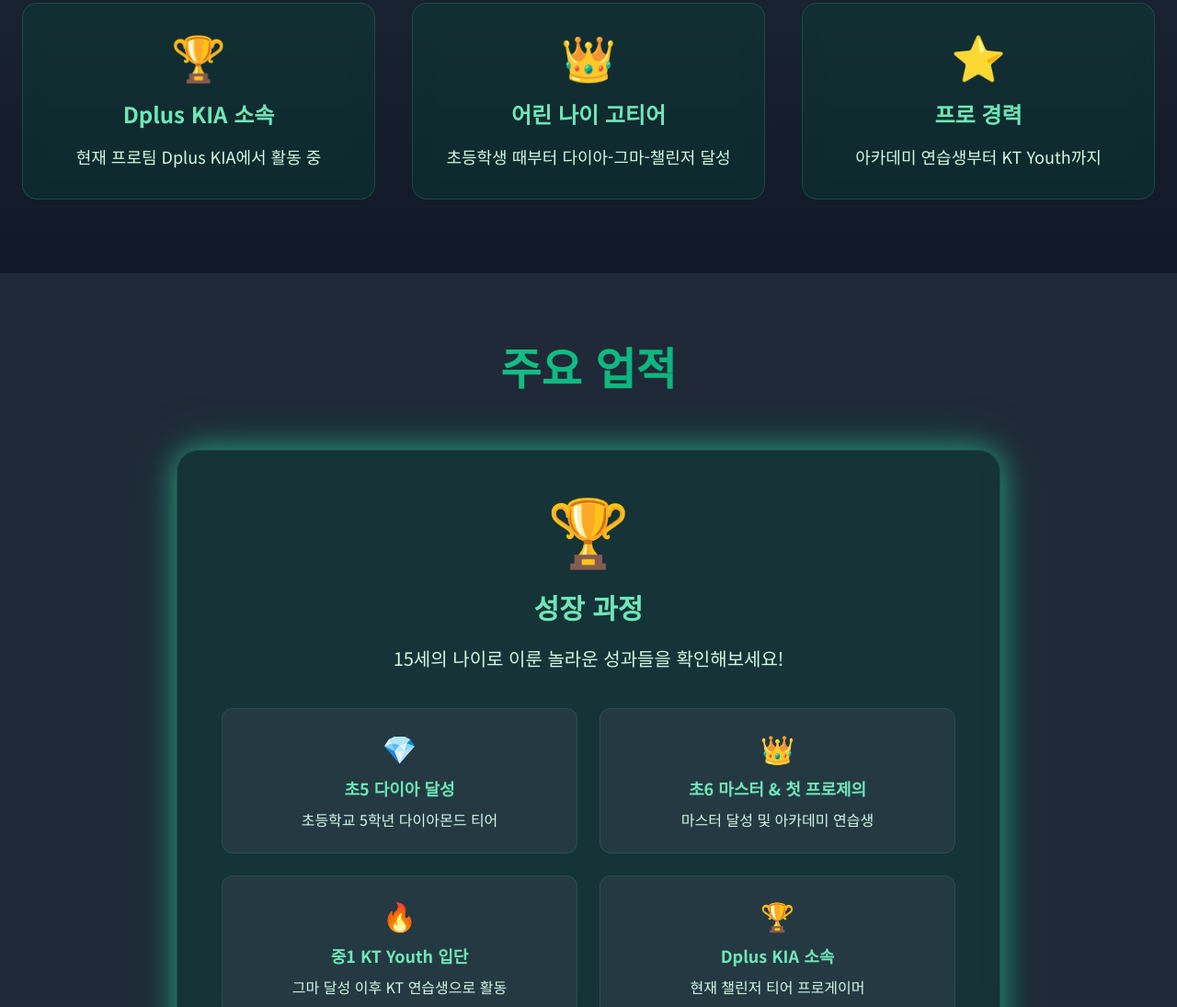
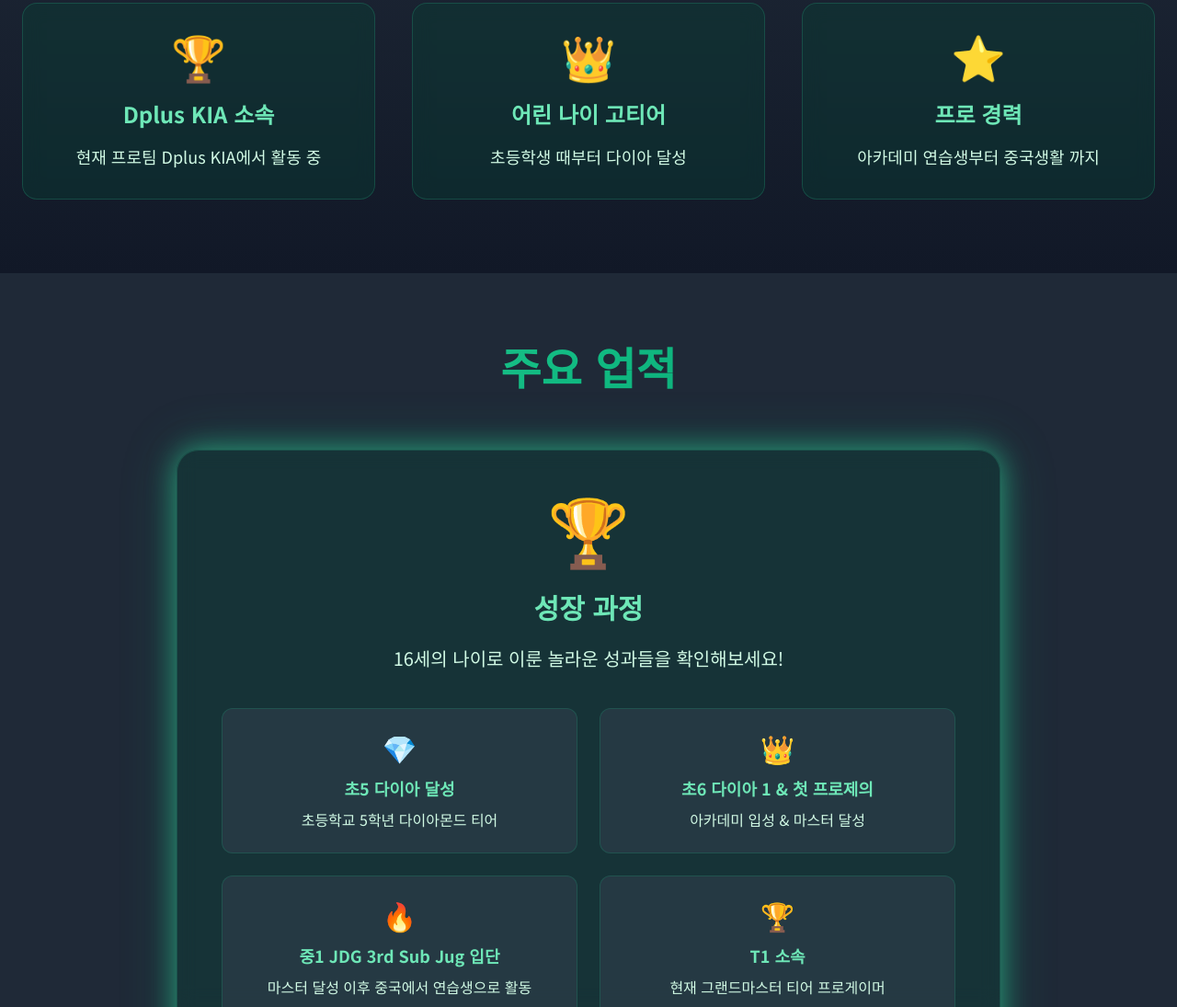
Before and after one commit to BLADY11star/BLADY11star.github.io, a plain HTML site: page index.html in a window 1280 px wide. Shown: the part 1705-2800 px from the top of the page at 92% size. Drawn offline with nearby package versions, Linux system fonts and the light colour scheme.

Commit message:
Update index.html

```diff
--- a/index.html
+++ b/index.html
@@ -107,7 +107,7 @@
                 BLADY_11
             </h2>
             <div class="text-xl md:text-2xl mb-10 h-8 overflow-hidden">
-                <p class="typing-animation whitespace-nowrap text-emerald-100">대한민국 15살 프로게이머 & 리그오브레전드 스트리머</p>
+                <p class="typing-animation whitespace-nowrap text-emerald-100">대한민국 16살 프로게이머 & 리그오브레전드 스트리머</p>
             </div>
             <button onclick="showChzzkAlert()" class="accent-gradient hover:from-emerald-400 hover:to-green-500 px-10 py-5 rounded-full font-bold text-lg transition-all transform hover:scale-105 pulse-glow text-gray-900 shadow-xl">
                 🔴 라이브 스트림 보기
@@ -125,7 +125,7 @@
                         <h4 class="text-2xl font-bold mb-6 text-emerald-300">기본 정보</h4>
                         <ul class="space-y-3 text-lg">
                             <li><span class="text-emerald-400 font-semibold">게이머태그:</span> <span class="text-emerald-100">BLADY_11</span></li>
-                            <li><span class="text-emerald-400 font-semibold">나이:</span> <span class="text-emerald-100">15세</span></li>
+                            <li><span class="text-emerald-400 font-semibold">나이:</span> <span class="text-emerald-100">16세</span></li>
                             <li><span class="text-emerald-400 font-semibold">국가:</span> <span class="text-emerald-100">대한민국 🇰🇷</span></li>
                             <li><span class="text-emerald-400 font-semibold">주 게임:</span> <span class="text-emerald-100">리그 오브 레전드</span></li>
                             <li><span class="text-emerald-400 font-semibold">포지션:</span> <span class="text-emerald-100">정글러</span></li>
@@ -160,12 +160,12 @@
                 <div class="glass-effect p-8 rounded-2xl text-center card-hover">
                     <div class="text-5xl mb-6">👑</div>
                     <h4 class="text-2xl font-bold mb-4 text-emerald-300">어린 나이 고티어</h4>
-                    <p class="text-emerald-100 text-lg">초등학생 때부터 다이아-그마-챌린저 달성</p>
+                    <p class="text-emerald-100 text-lg">초등학생 때부터 다이아 달성</p>
                 </div>
                 <div class="glass-effect p-8 rounded-2xl text-center card-hover">
                     <div class="text-5xl mb-6">⭐</div>
                     <h4 class="text-2xl font-bold mb-4 text-emerald-300">프로 경력</h4>
-                    <p class="text-emerald-100 text-lg">아카데미 연습생부터 KT Youth까지</p>
+                    <p class="text-emerald-100 text-lg">아카데미 연습생부터 중국생활 까지</p>
                 </div>
             </div>
         </div>
@@ -179,7 +179,7 @@
                 <div class="text-7xl mb-8">🏆</div>
                 <h4 class="text-3xl font-bold mb-6 text-emerald-300">성장 과정</h4>
                 <p class="text-xl mb-10 text-emerald-100">
-                    15세의 나이로 이룬 놀라운 성과들을 확인해보세요!
+                    16세의 나이로 이룬 놀라운 성과들을 확인해보세요!
                 </p>
                 <div class="grid grid-cols-1 md:grid-cols-2 gap-6 mb-8">
                     <div class="bg-gray-700/50 p-6 rounded-xl border border-emerald-500/20 card-hover">
@@ -189,18 +189,18 @@
                     </div>
                     <div class="bg-gray-700/50 p-6 rounded-xl border border-emerald-500/20 card-hover">
                         <div class="text-3xl mb-3">👑</div>
-                        <h5 class="font-bold text-emerald-300 mb-2 text-lg">초6 마스터 & 첫 프로제의</h5>
-                        <p class="text-emerald-100">마스터 달성 및 아카데미 연습생</p>
+                        <h5 class="font-bold text-emerald-300 mb-2 text-lg">초6 다이아 1 & 첫 프로제의</h5>
+                        <p class="text-emerald-100"> 아카데미 입성 & 마스터 달성</p>
                     </div>
                     <div class="bg-gray-700/50 p-6 rounded-xl border border-emerald-500/20 card-hover">
                         <div class="text-3xl mb-3">🔥</div>
-                        <h5 class="font-bold text-emerald-300 mb-2 text-lg">중1 KT Youth 입단</h5>
-                        <p class="text-emerald-100">그마 달성 이후 KT 연습생으로 활동</p>
+                        <h5 class="font-bold text-emerald-300 mb-2 text-lg">중1 JDG 3rd Sub Jug 입단</h5>
+                        <p class="text-emerald-100"> 마스터 달성 이후 중국에서 연습생으로 활동</p>
                     </div>
                     <div class="bg-gray-700/50 p-6 rounded-xl border border-emerald-500/20 card-hover">
                         <div class="text-3xl mb-3">🏆</div>
-                        <h5 class="font-bold text-emerald-300 mb-2 text-lg">Dplus KIA 소속</h5>
-                        <p class="text-emerald-100">현재 챌린저 티어 프로게이머</p>
+                        <h5 class="font-bold text-emerald-300 mb-2 text-lg">T1 소속</h5>
+                        <p class="text-emerald-100">현재 그랜드마스터 티어 프로게이머</p>
                     </div>
                 </div>
             </div>
```
